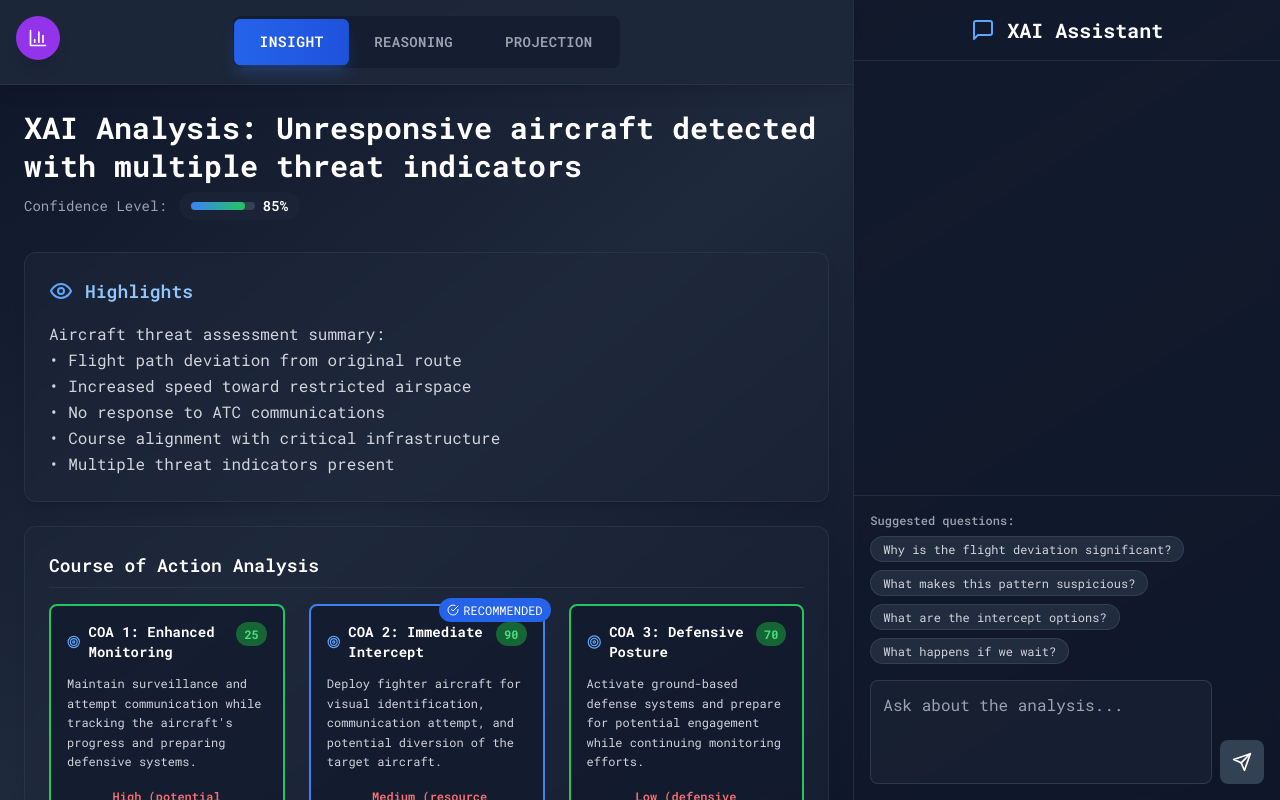
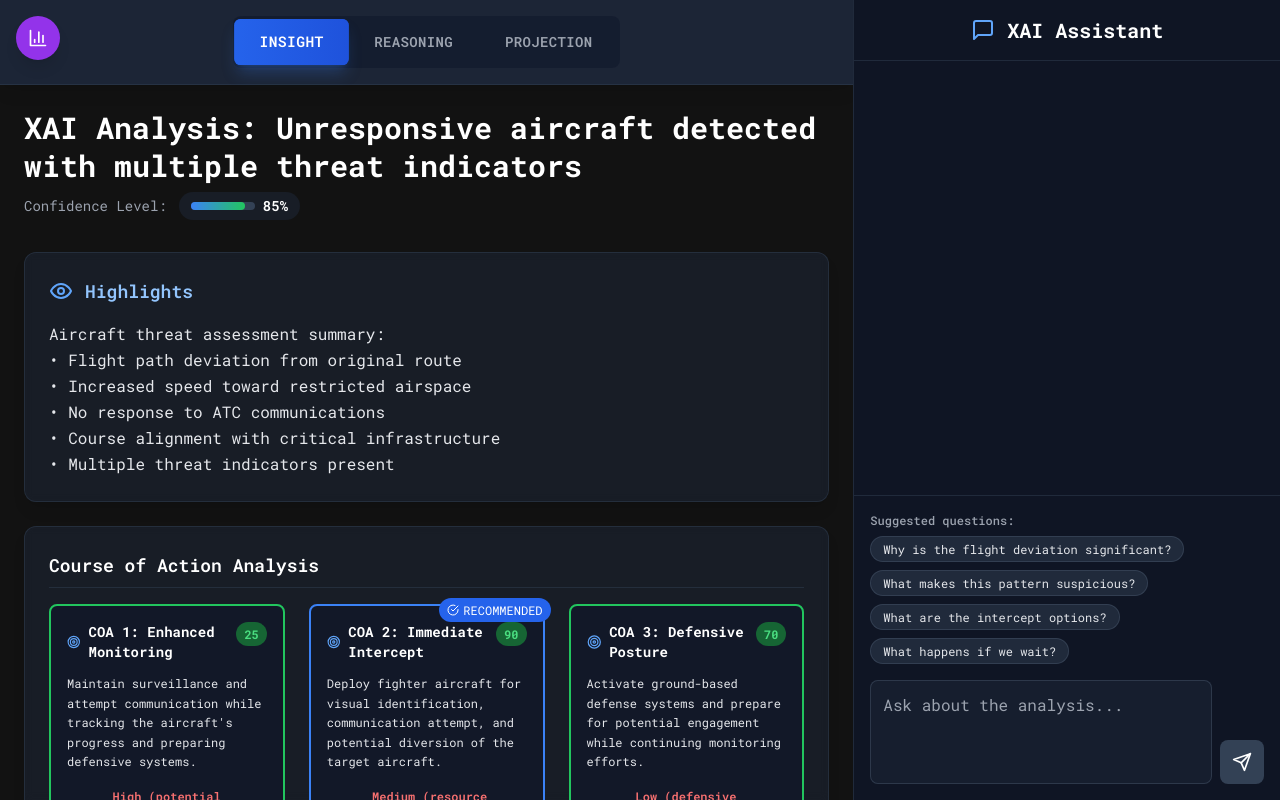
Before and after one commit to LaurenceC3HF/XAI-Assistant-UI-AI-OpenAI, a React (Vite) app: page / in a window 1280 px wide. Built offline with nearby package versions, Linux system fonts and the light colour scheme.

Commit message:
Adjust dark mode colors

```diff
--- a/src/App.tsx
+++ b/src/App.tsx
@@ -94,7 +94,7 @@ function App() {
   );
 
   return (
-    <div className="flex h-screen bg-gradient-to-br from-slate-900 via-slate-800 to-slate-900 text-gray-300 font-mono overflow-hidden">
+    <div className="flex h-screen bg-[#121212] text-gray-200 font-mono overflow-hidden">
       {/* Main Content Area */}
       <div className="flex-1 flex flex-col min-w-0">
         <Header activeTab={activeTab} onTabChange={handleTabChange} />
--- a/src/components/ChatPanel.tsx
+++ b/src/components/ChatPanel.tsx
@@ -148,7 +148,7 @@ export const ChatPanel: React.FC<ChatPanelProps> = ({
                   </div>
                 </div>
 
-                <div className={`flex items-center mt-1 text-xs text-gray-500 ${isUser ? 'justify-end mr-4' : 'ml-4'}`}>
+                <div className={`flex items-center mt-1 text-xs text-gray-400 ${isUser ? 'justify-end mr-4' : 'ml-4'}`}>
                   <Clock className="w-3 h-3 mr-1" />
                   {formatTime(item.timestamp)}
                 </div>
@@ -167,7 +167,7 @@ export const ChatPanel: React.FC<ChatPanelProps> = ({
                   <div className="w-2 h-2 bg-blue-400 rounded-full animate-bounce" style={{ animationDelay: '0.1s' }} />
                   <div className="w-2 h-2 bg-blue-400 rounded-full animate-bounce" style={{ animationDelay: '0.2s' }} />
                 </div>
-                <span className="text-sm text-gray-300">AI is analyzing...</span>
+                <span className="text-sm text-gray-200">AI is analyzing...</span>
               </div>
             </div>
           </div>
@@ -186,7 +186,7 @@ export const ChatPanel: React.FC<ChatPanelProps> = ({
                   key={i}
                   onClick={() => setUserInput(prompt)}
                   disabled={isLoading}
-                  className="px-3 py-1 bg-slate-700/50 hover:bg-slate-600/50 text-xs text-gray-300 hover:text-white rounded-full transition-all duration-200 border border-slate-600/50 hover:border-slate-500/50"
+                  className="px-3 py-1 bg-slate-700/50 hover:bg-slate-600/50 text-xs text-gray-200 hover:text-white rounded-full transition-all duration-200 border border-slate-600/50 hover:border-slate-500/50"
                 >
                   {prompt}
                 </button>
--- a/src/components/InteractionLogger.tsx
+++ b/src/components/InteractionLogger.tsx
@@ -236,7 +236,7 @@ export const InteractionLogger: React.FC<InteractionLoggerProps> = ({
                 <div className="space-y-3">
                   {Object.entries(analytics.tabUsageDistribution).map(([tab, count]) => (
                     <div key={tab} className="flex items-center justify-between">
-                      <span className="text-gray-300 capitalize">{tab}</span>
+                      <span className="text-gray-200 capitalize">{tab}</span>
                       <div className="flex items-center space-x-2">
                         <div className="w-32 bg-slate-700 rounded-full h-2">
                           <div
@@ -293,12 +293,12 @@ export const InteractionLogger: React.FC<InteractionLoggerProps> = ({
                         </span>
                       </div>
                       {interaction.data.message && (
-                        <div className="text-xs text-gray-300 truncate">
+                        <div className="text-xs text-gray-200 truncate">
                           Message: "{interaction.data.message}"
                         </div>
                       )}
                       {interaction.data.fromTab && interaction.data.toTab && (
-                        <div className="text-xs text-gray-300">
+                        <div className="text-xs text-gray-200">
                           Tab: {interaction.data.fromTab} → {interaction.data.toTab}
                         </div>
                       )}
--- a/src/components/MainContent.tsx
+++ b/src/components/MainContent.tsx
@@ -83,7 +83,7 @@ export const MainContent: React.FC<MainContentProps> = ({
   };
 
   return (
-    <main className="flex-1 overflow-y-auto p-6 bg-gradient-to-br from-slate-900 via-slate-800 to-slate-900">
+    <main className="flex-1 overflow-y-auto p-6 bg-[#121212]">
       <div className="max-w-7xl mx-auto">
         <div className="mb-8">
           <h2 className="text-3xl font-bold text-white mb-2 leading-tight">
--- a/src/components/ScenarioPhases.tsx
+++ b/src/components/ScenarioPhases.tsx
@@ -41,7 +41,7 @@ export const ScenarioPhases: React.FC<ScenarioPhasesProps> = ({ phases }) => {
                       flex items-start p-3 rounded-lg transition-all duration-200
                       ${isXAIActivation
                         ? 'bg-amber-500/20 border border-amber-500/50 text-amber-200'
-                        : 'bg-slate-800/50 hover:bg-slate-800/70 text-gray-300'
+                        : 'bg-slate-800/50 hover:bg-slate-800/70 text-gray-200'
                       }
                     `}
                   >
--- a/src/components/tabs/InsightTab.tsx
+++ b/src/components/tabs/InsightTab.tsx
@@ -28,7 +28,7 @@ export const InsightTab: React.FC<InsightTabProps> = ({
             Highlights
           </h3>
         </div>
-        <p className="text-gray-300 leading-relaxed whitespace-pre-wrap">
+        <p className="text-gray-200 leading-relaxed whitespace-pre-wrap">
           {explanation.insight?.text}
         </p>
       </VisualCard>
--- a/src/components/tabs/ProjectionTab.tsx
+++ b/src/components/tabs/ProjectionTab.tsx
@@ -24,7 +24,7 @@ export const ProjectionTab: React.FC<ProjectionTabProps> = ({
             Highlights
           </h3>
         </div>
-        <p className="text-gray-300 leading-relaxed whitespace-pre-wrap">
+        <p className="text-gray-200 leading-relaxed whitespace-pre-wrap">
           {explanation.projection?.text}
         </p>
       </VisualCard>
--- a/src/components/tabs/ReasoningTab.tsx
+++ b/src/components/tabs/ReasoningTab.tsx
@@ -27,7 +27,7 @@ export const ReasoningTab: React.FC<ReasoningTabProps> = ({
               Highlights
             </h3>
           </div>
-          <p className="text-gray-300 leading-relaxed whitespace-pre-wrap">
+          <p className="text-gray-200 leading-relaxed whitespace-pre-wrap">
             {explanation.reasoning?.text}
           </p>
         </VisualCard>
--- a/src/components/visualizations/AlternativeOutcomes.tsx
+++ b/src/components/visualizations/AlternativeOutcomes.tsx
@@ -77,7 +77,7 @@ export const AlternativeOutcomes: React.FC<AlternativeOutcomesProps> = ({
               </h4>
             </div>
 
-            <p className="text-sm text-gray-400 leading-relaxed group-hover:text-gray-300 transition-colors">
+            <p className="text-sm text-gray-200 leading-relaxed group-hover:text-gray-100 transition-colors">
               {alt.details}
             </p>
           </div>
--- a/src/components/visualizations/COAComparison.tsx
+++ b/src/components/visualizations/COAComparison.tsx
@@ -67,7 +67,7 @@ export const COAComparison: React.FC<COAComparisonProps> = ({
               </div>
             </div>
 
-            <p className="text-xs text-gray-300 mb-4 leading-relaxed">
+            <p className="text-xs text-gray-200 mb-4 leading-relaxed">
               {coa.summary}
             </p>
 
--- a/src/components/visualizations/DAGVisual.tsx
+++ b/src/components/visualizations/DAGVisual.tsx
@@ -241,7 +241,7 @@ export const DAGVisual: React.FC<DAGVisualProps> = ({
                     <p className="mb-1">{nodeInfo[node.id]?.desc}</p>
                     <p className="text-gray-400 mb-1">{nodeInfo[node.id]?.why}</p>
                     {nodeInfo[node.id]?.whatIf && (
-                      <p className="text-gray-500 italic">What if: {nodeInfo[node.id]?.whatIf}</p>
+                      <p className="text-gray-400 italic">What if: {nodeInfo[node.id]?.whatIf}</p>
                     )}
                   </div>
                 )}
--- a/src/components/visualizations/SHAPVisual.tsx
+++ b/src/components/visualizations/SHAPVisual.tsx
@@ -105,7 +105,7 @@ export const SHAPVisual: React.FC<SHAPVisualProps> = ({
                 onClick={() => handleFeatureClick(feature)}
               >
                 <div className="flex items-center justify-between mb-2">
-                  <span className="text-sm font-medium text-gray-300 group-hover:text-white transition-colors">
+                  <span className="text-sm font-medium text-gray-200 group-hover:text-white transition-colors">
                     {feature}
                   </span>
                   <div className="flex items-center">
@@ -141,9 +141,9 @@ export const SHAPVisual: React.FC<SHAPVisualProps> = ({
       {active && (
         <div className="mt-6 p-4 rounded-lg bg-slate-800/70 border border-slate-600/50 text-sm space-y-1">
           <p className="text-teal-300 font-semibold">{active}</p>
-          <p className="text-gray-300">{featureMeta[active]?.desc}</p>
+          <p className="text-gray-200">{featureMeta[active]?.desc}</p>
           <p className="text-gray-400 text-xs">{featureMeta[active]?.why}</p>
-          <p className="text-gray-500 text-xs">Importance score: {shapData[active]?.toFixed(2)}</p>
+          <p className="text-gray-400 text-xs">Importance score: {shapData[active]?.toFixed(2)}</p>
         </div>
       )}
     </VisualCard>
```
